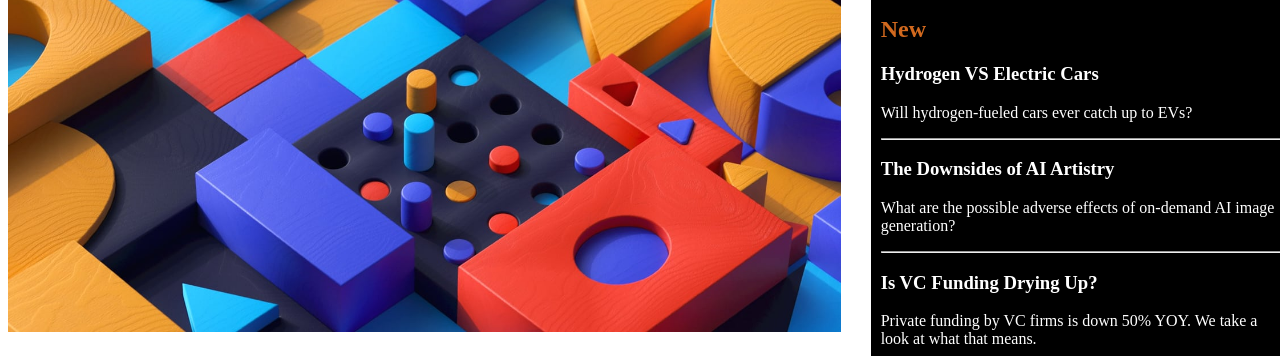
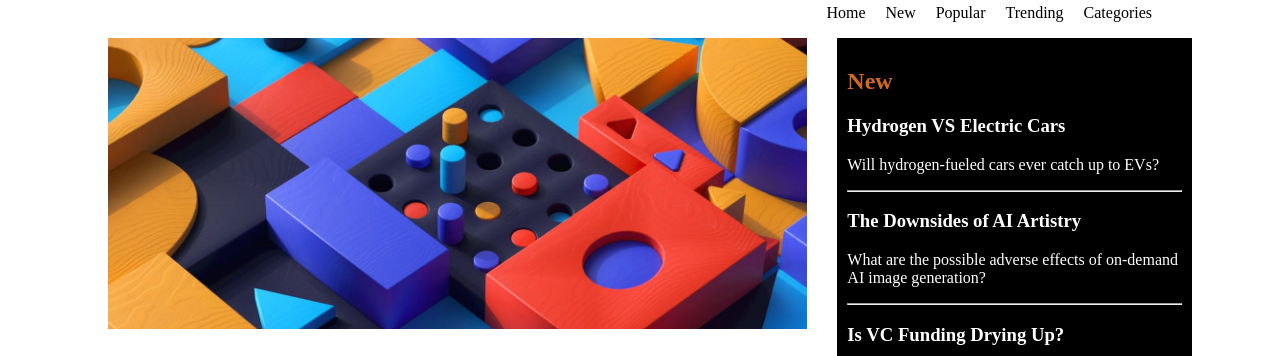
Before and after one commit to Kertich/Frontend-mentor-challenge, a plain HTML site: page index.html in a window 1280 px wide. Shown: the part 116-472 px from the top of the page. Drawn offline with Linux system fonts and the light colour scheme.

Commit message:
added margin

```diff
--- a/index.html
+++ b/index.html
@@ -16,6 +16,8 @@
   <link rel="stylesheet" href="style.css" />
 </head>
 <body>
+  <div  class="body">
+
     <img src="assets/images/logo.svg"/>
     <div class="navBar">
       <ul class="navBar--list">
@@ -102,6 +104,8 @@
 
 
     </div>
+  </div>
+
 
 
   <div class="attribution">
--- a/style.css
+++ b/style.css
@@ -9,6 +9,13 @@
     "five six seven";
     width: 100%;
     height: 100%;
+}
+
+.body{
+    margin-top: 60px;
+    margin-bottom: 60px;
+    margin-left: 100px;
+    margin-right: 100px;
 }
 .button{
     background-color: crimson;
```
Lines whose indentation alone changed are shown as unchanged.
